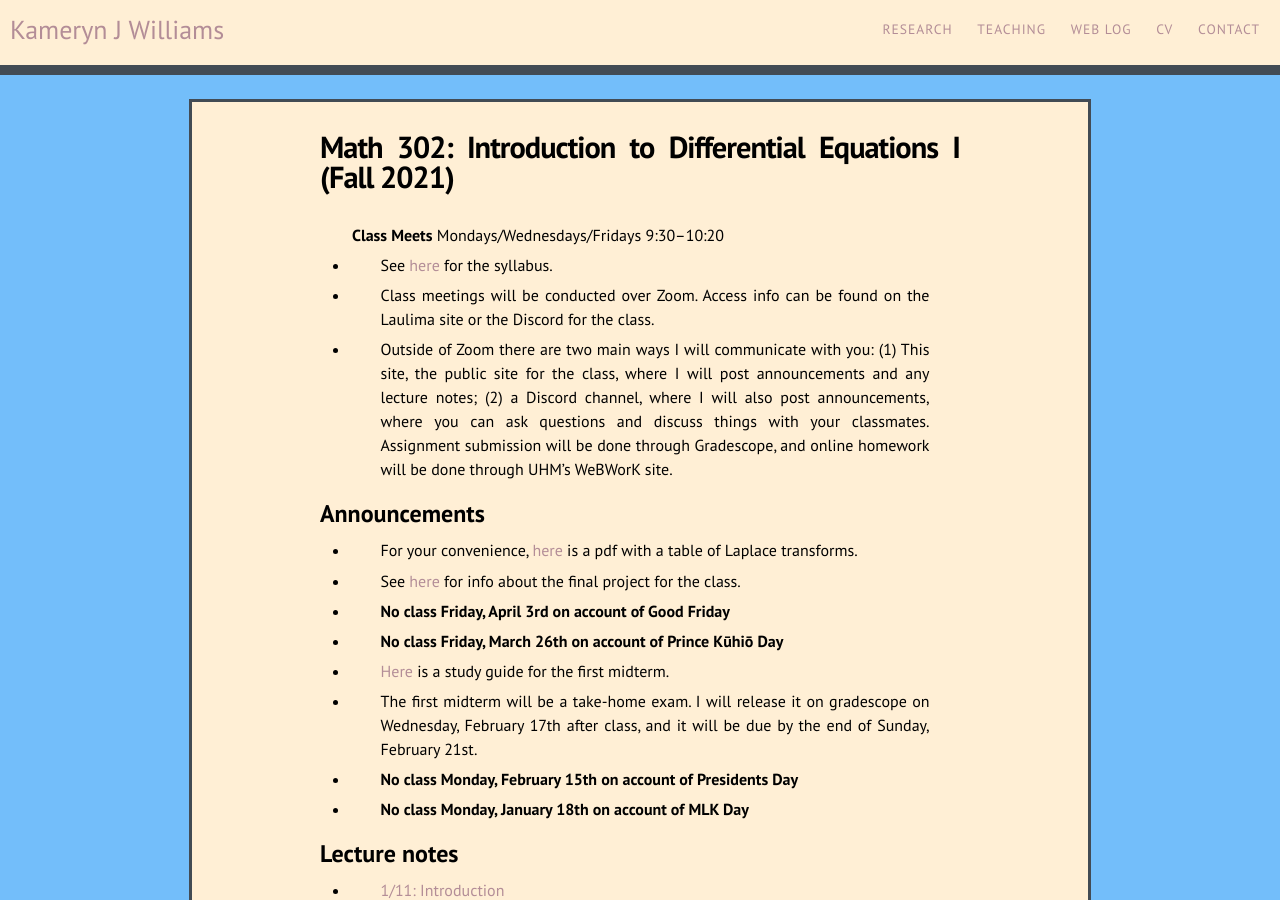
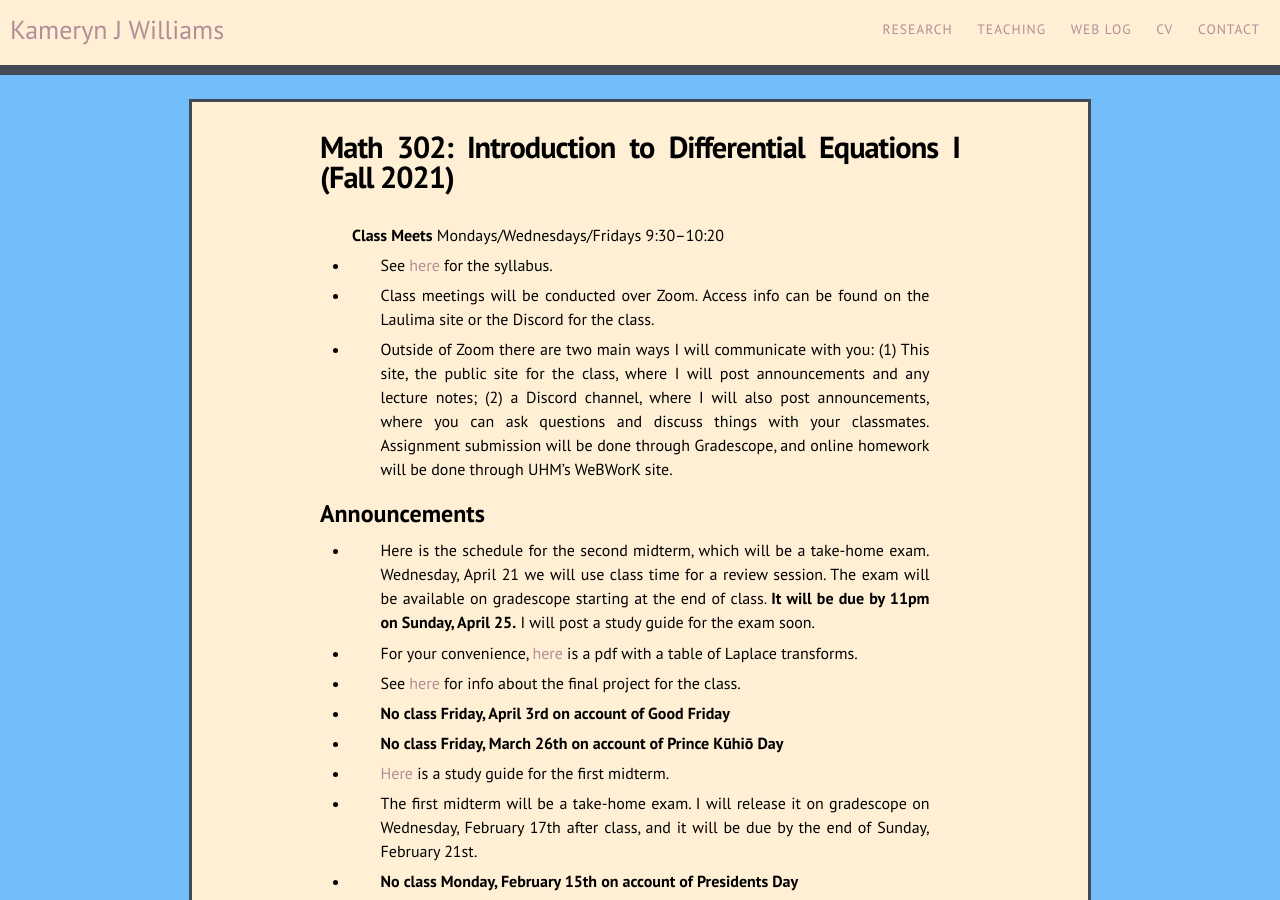
Before and after one commit to kamerynjw/kamerynjw.github.io, a Jekyll site: the page built from teaching/2021/math302.md, in a window 1280 px wide and 900 px high. Built offline with Jekyll 4.4.1, drawn with Linux system fonts in a browser that asks for light colours; nearby versions of some CDN libraries.

Commit message:
announcement about exam 2

```diff
--- a/teaching/2021/math302.md
+++ b/teaching/2021/math302.md
@@ -15,6 +15,8 @@ permalink: /teaching/2021/math302/
 
 Announcements
 -------------
+
+* Here is the schedule for the second midterm, which will be a take-home exam. Wednesday, April 21 we will use class time for a review session. The exam will be available on gradescope starting at the end of class. **It will be due by 11pm on Sunday, April 25.** I will post a study guide for the exam soon.
 
 * For your convenience, [here]({{ page.url }}laplace_transforms.pdf) is a pdf with a table of Laplace transforms.
 
```
